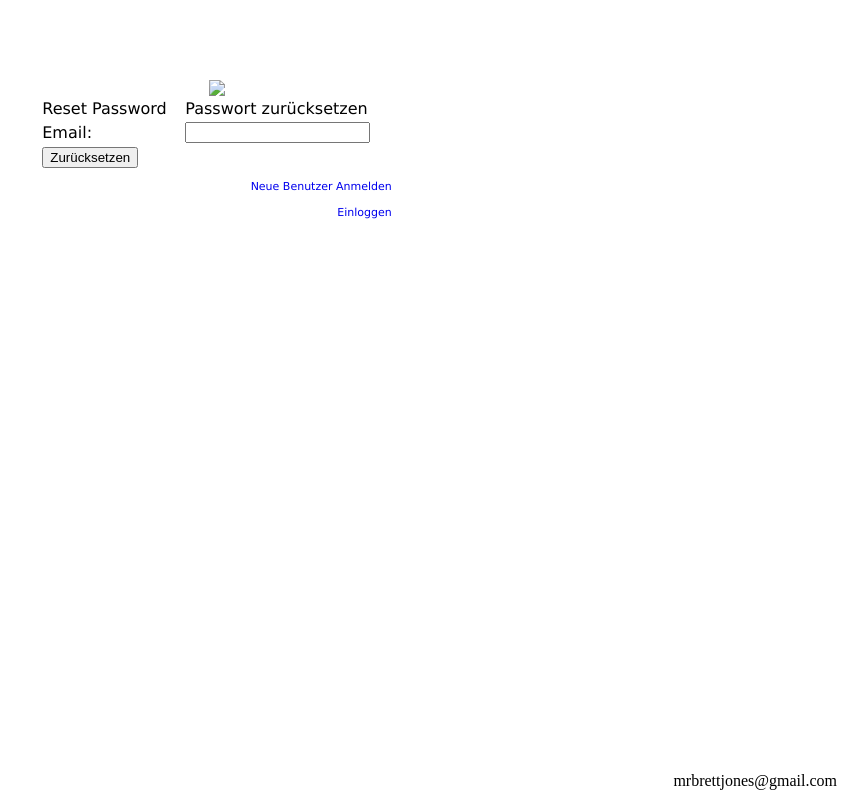
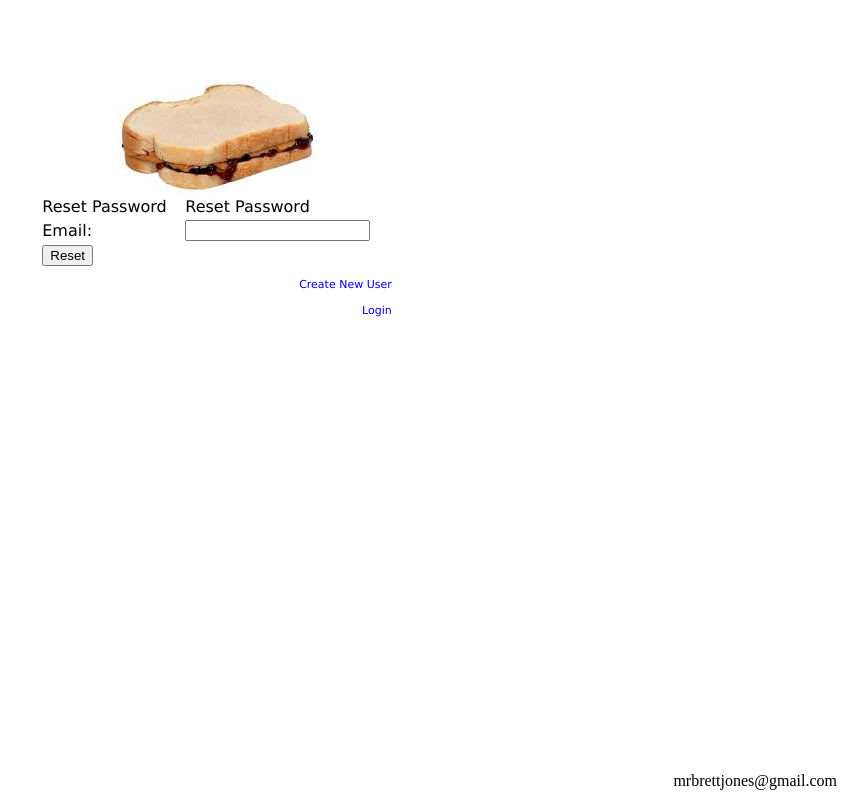
Before and after one commit to mrbjones/pbandj, a website: page public/resetpw.html in a window 1280 px wide. Shown: the whole page, without its empty margins (423-1280 px from the left). Drawn offline with nearby package versions, Linux system fonts and the light colour scheme; some packages are replaced by stand-ins of ours.

Commit message:
Update resetpw.html

```diff
--- a/public/resetpw.html
+++ b/public/resetpw.html
@@ -1,5 +1,5 @@
 <head>
-<!doctype html><html lang="de"><meta http-equiv="content-language" content="de"> <meta charset="UTF-8"><html><head><title>Nachrichten Login</title>
+<!doctype html><html lang="de"><meta http-equiv="content-language" content="de"> <meta charset="UTF-8"><html><head><title>PBandJ Login</title>
 <script src="//ajax.googleapis.com/ajax/libs/angularjs/1.5.0-beta.1/angular.js"></script>
 <script src="//ajax.googleapis.com/ajax/libs/angularjs/1.5.0-beta.1/angular-cookies.js"></script>
  <link rel="stylesheet" href="mystyle.css">
@@ -10,17 +10,17 @@
 <body ng-app="logg">
 <center><br><br><br><br>
 <div style=width:50% ng-controller="logger">
-<img src=zeitung.PNG>
+<img src=pbandj.jpg>
 <form>
 <table><tr><td>
-Reset Password</td><td>Passwort zurücksetzen</td></tr><tr><td>
+Reset Password</td><td>Reset Password</td></tr><tr><td>
 Email:</td><td><input name=user ng-model="logg"></td></tr>
 
-<tr><td><input type=button value="Zurücksetzen" ng-click="login()"  ng-disabled="mydisabled">
+<tr><td><input type=button value="Reset" ng-click="login()"  ng-disabled="mydisabled">
 </td><td></td></tr>
 <tr><td> </td><td> </td></tr>
 <tr><td> </td><td> </td></tr>
-<tr><td></td><td style=text-align:right;font-size:11px;><a href=newuser.html>Neue Benutzer Anmelden</a><br><br><a href=login.html>Einloggen</a></td></tr>
+<tr><td></td><td style=text-align:right;font-size:11px;><a href=newuser.html>Create New User</a><br><br><a href=login.html>Login</a></td></tr>
 <tr><td colspan=2><div ng-model="returner"></div></td></tr>
 </table>
 </form>
```
